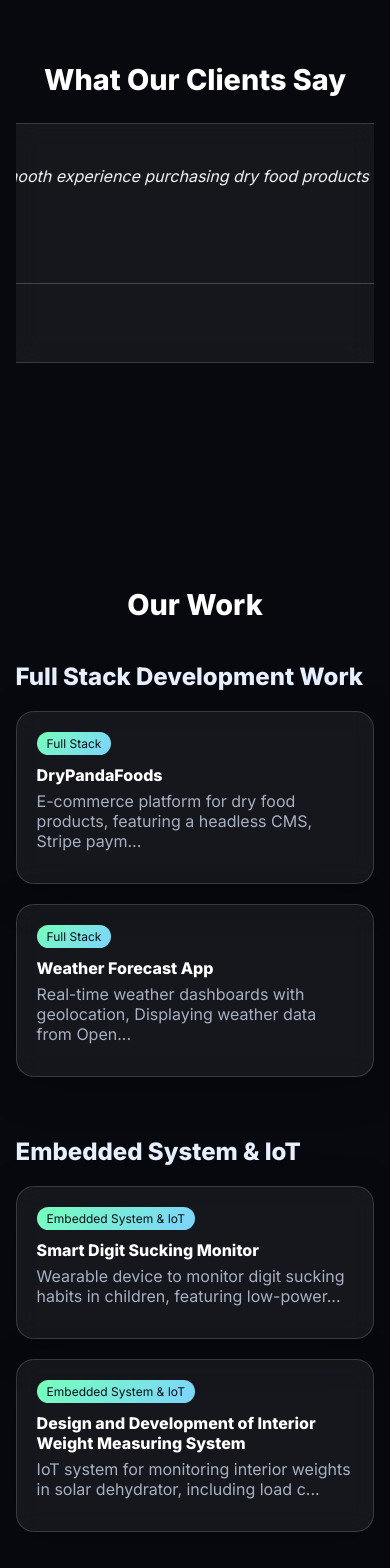
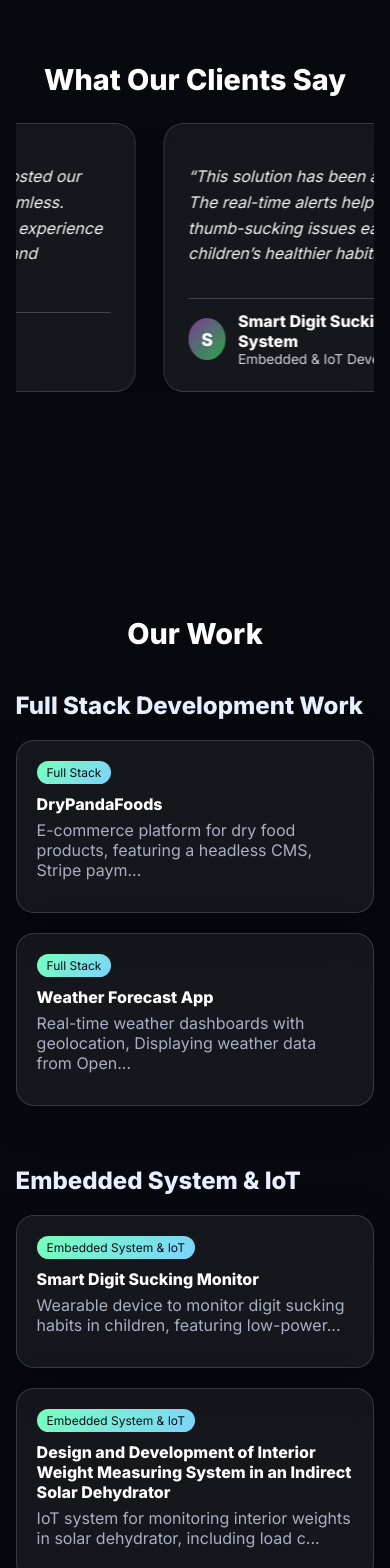
Before and after one commit to kurmalingam/rebuiltit, a React (Vite) app: page / in a window 390 px wide. Shown: the part 1360-2928 px from the top of the page. Built offline with nearby package versions, Linux system fonts and the light colour scheme.

Commit message:
Updated code with latest changes

```diff
--- a/src/sections/Clients.css
+++ b/src/sections/Clients.css
@@ -83,10 +83,3 @@
   font-weight: 800;
   margin-bottom: 26px;
 }
-
-@media (max-width: 768px) {
-  .review-card {
-    flex: 0 0 85%;
-    max-width: 85%;
-  }
-}
--- a/src/sections/Projects.jsx
+++ b/src/sections/Projects.jsx
@@ -19,7 +19,7 @@ const data = [
     desc: "Wearable device to monitor digit sucking habits in children, featuring low-power design, and cloud analytics."
   },
   {
-    title: "Design and Development of Interior Weight Measuring System",
+    title: "Design and Development of Interior Weight Measuring System in an Indirect Solar Dehydrator",
     category: "Embedded System & IoT",
     desc: "IoT system for monitoring interior weights in solar dehydrator, including load cells and HX711 amplifier."
   },
```
